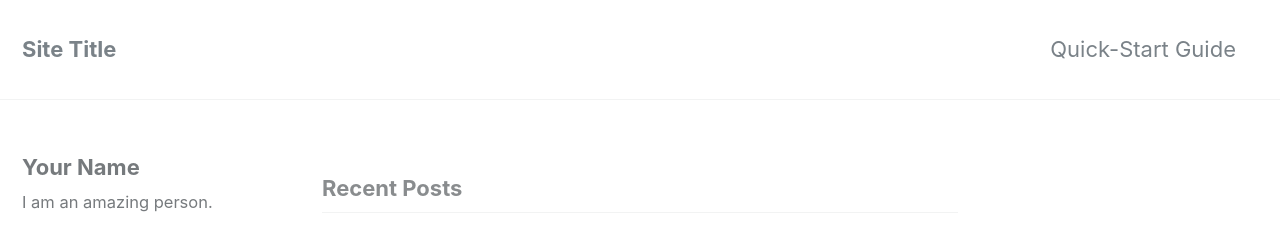
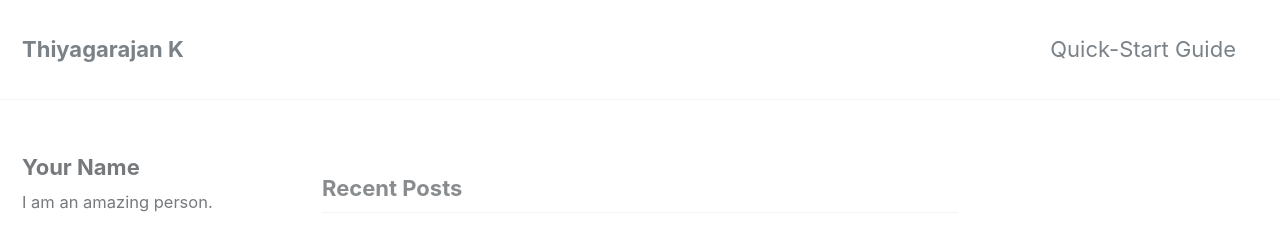
Before and after one commit to thiyaguin/thiyaguin.github.io, a Jekyll site: the page built from index.html, in a window 1280 px wide and 900 px high. Shown: the top 230 px of the window. Built offline with Jekyll 4.4.1, drawn with Linux system fonts in a browser that asks for light colours; nearby versions of some CDN libraries; the list of posts is cut into pages by our own code.

Commit message:
Update _config.yml

```diff
--- a/_config.yml
+++ b/_config.yml
@@ -16,8 +16,8 @@ minimal_mistakes_skin    : "default" # "air", "aqua", "contrast", "dark", "dirt"
 
 # Site Settings
 locale                   : "en-US"
-title                    : "Site Title"
-title_separator          : "-"
+title                    : "Thiyagarajan K"
+title_separator          : "IT Infrastructure Engineer"
 name                     : "Thiyagarajan K"
 description              : "IT Infrastructure Engineer"
 url                      : "https://thiyagu.in"
```
